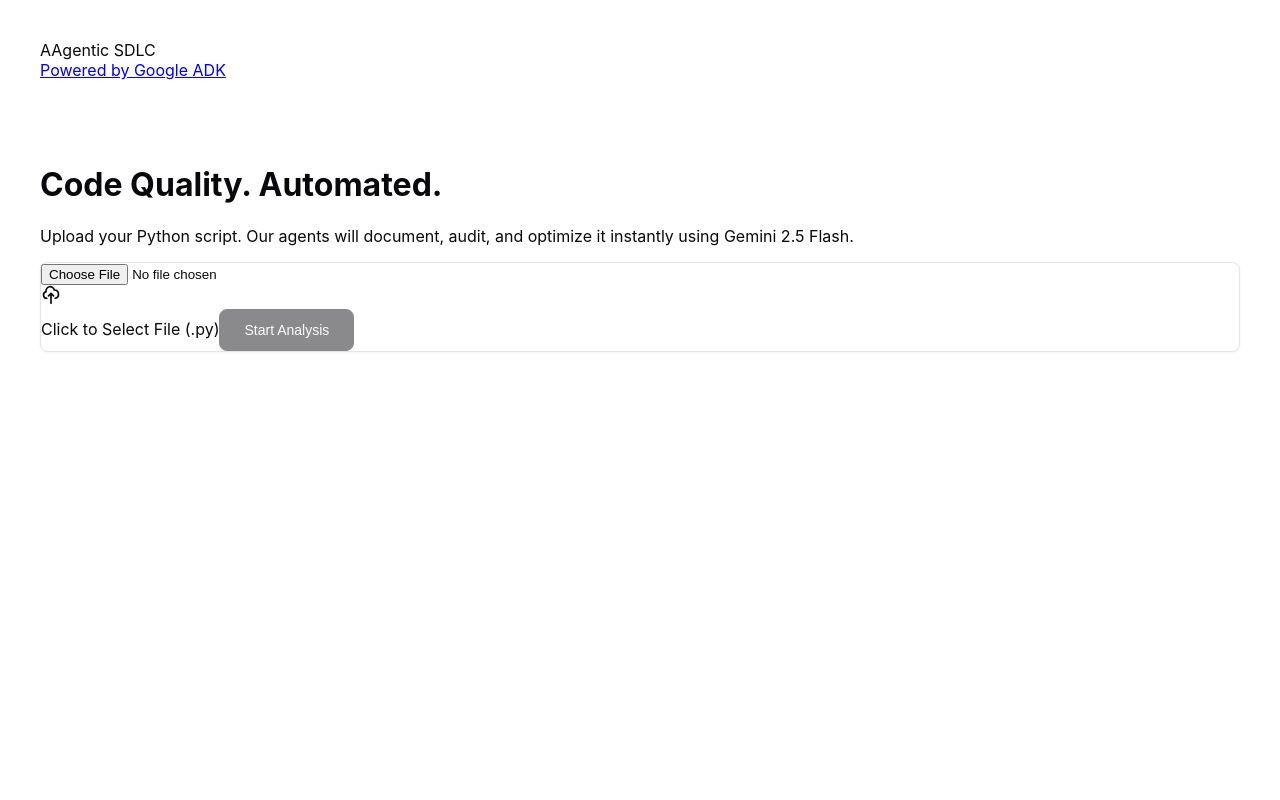
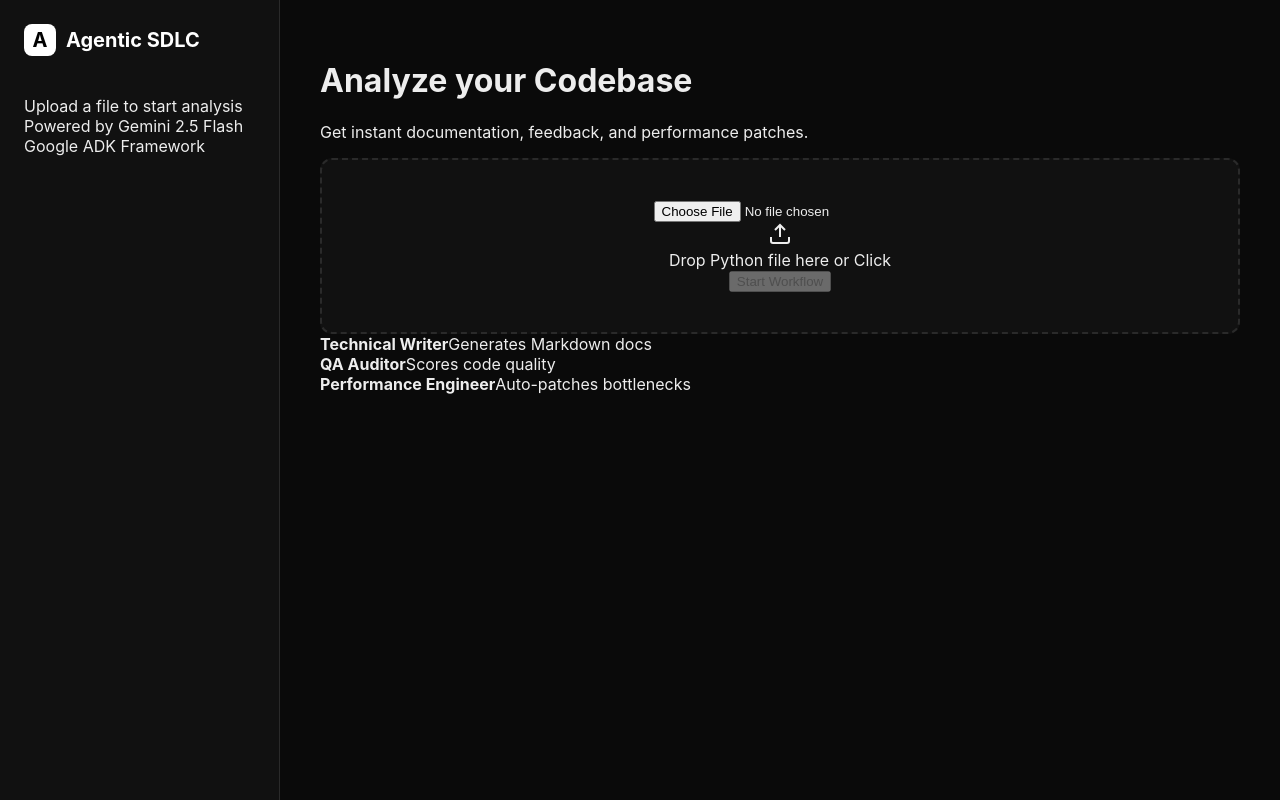
Before and after one commit to sciro24/Agentic-SDLC, a Next.js app in the folder web/: page / in a window 1280 px wide. Built offline with nearby package versions, Linux system fonts and the light colour scheme.

Commit message:
Implement new dark theme UI with sidebar layout and markdown rendering for analysis reports.

```diff
--- a/web/package.json
+++ b/web/package.json
@@ -10,6 +10,8 @@
   "dependencies": {
     "next": "16.1.1",
     "react": "19.2.3",
-    "react-dom": "19.2.3"
+    "react-dom": "19.2.3",
+    "react-markdown": "^10.1.0",
+    "remark-gfm": "^4.0.1"
   }
 }
--- a/web/src/app/globals.css
+++ b/web/src/app/globals.css
@@ -1,157 +1,212 @@
 :root {
-  --background: #ffffff;
-  --foreground: #09090b;
-  --card: #ffffff;
-  --card-foreground: #09090b;
-  --popover: #ffffff;
-  --popover-foreground: #09090b;
-  --primary: #18181b;
-  --primary-foreground: #fafafa;
-  --muted: #f4f4f5;
-  --muted-foreground: #71717a;
-  --accent: #f4f4f5;
-  --accent-foreground: #18181b;
-  --destructive: #ef4444;
-  --destructive-foreground: #fafafa;
-  --border: #e4e4e7;
-  --input: #e4e4e7;
-  --ring: #18181b;
-  --radius: 0.5rem;
+  /* Modern Clean Palette (Linear/Vercel inspired) */
+  --bg-app: #0a0a0a;
+  --bg-panel: #111111;
+  --bg-surface: #1c1c1c;
+  --border-subtle: #2a2a2a;
+  --border-accent: #444;
 
-  --font-sans: 'Inter', -apple-system, BlinkMacSystemFont, "Segoe UI", Roboto, "Helvetica Neue", Arial, sans-serif;
-  --font-mono: 'JetBrains Mono', 'Fira Code', monospace;
+  --text-primary: #ededed;
+  --text-secondary: #a1a1aa;
+  --text-muted: #52525b;
+
+  --accent-blue: #3b82f6;
+  --accent-blue-dim: rgba(59, 130, 246, 0.1);
+  --accent-green: #22c55e;
+  --accent-green-dim: rgba(34, 197, 94, 0.1);
+
+  --radius-sm: 6px;
+  --radius-md: 12px;
+  --radius-lg: 20px;
+
+  --font-sans: 'Inter', -apple-system, system-ui, sans-serif;
+  --font-mono: 'JetBrains Mono', 'Menlo', monospace;
 }
 
-.dark {
-  --background: #09090b;
-  --foreground: #fafafa;
-  --card: #09090b;
-  --card-foreground: #fafafa;
-  --primary: #fafafa;
-  --primary-foreground: #18181b;
-  --muted: #27272a;
-  --muted-foreground: #a1a1aa;
-  --accent: #27272a;
-  --accent-foreground: #fafafa;
-  --border: #27272a;
-  --input: #27272a;
+* {
+  box-sizing: border-box;
 }
 
 body {
-  background-color: var(--background);
-  color: var(--foreground);
+  background-color: var(--bg-app);
+  color: var(--text-primary);
   font-family: var(--font-sans);
+  margin: 0;
   -webkit-font-smoothing: antialiased;
 }
 
-/* Minimalist Utilities */
-.container {
+/* Layout Containers */
+.app-container {
+  display: flex;
+  min-height: 100vh;
+}
+
+.sidebar {
+  width: 280px;
+  background: var(--bg-panel);
+  border-right: 1px solid var(--border-subtle);
+  padding: 24px;
+  display: flex;
+  flex-direction: column;
+  position: sticky;
+  top: 0;
+  height: 100vh;
+}
+
+.main-content {
+  flex: 1;
+  padding: 40px;
+  overflow-y: auto;
   max-width: 1200px;
   margin: 0 auto;
-  padding: 2rem;
 }
 
-.card {
-  background-color: var(--card);
-  color: var(--card-foreground);
-  border: 1px solid var(--border);
-  border-radius: var(--radius);
-  box-shadow: 0 1px 3px rgba(0, 0, 0, 0.05);
-  transition: all 0.2s ease;
+/* Components */
+.brand {
+  font-size: 20px;
+  font-weight: 700;
+  display: flex;
+  align-items: center;
+  gap: 10px;
+  margin-bottom: 40px;
+  color: #fff;
 }
 
-.card:hover {
-  box-shadow: 0 4px 6px rgba(0, 0, 0, 0.05);
+.brand-icon {
+  width: 32px;
+  height: 32px;
+  background: white;
+  color: black;
+  border-radius: 8px;
+  display: grid;
+  place-items: center;
 }
 
-.btn {
-  display: inline-flex;
+.nav-item {
+  display: flex;
   align-items: center;
-  justify-content: center;
-  border-radius: var(--radius);
+  gap: 12px;
+  padding: 12px;
+  border-radius: var(--radius-sm);
+  color: var(--text-secondary);
+  cursor: pointer;
+  transition: all 0.2s;
+  font-size: 14px;
   font-weight: 500;
-  padding: 0.75rem 1.5rem;
-  font-size: 0.875rem;
-  transition: colors 0.2s;
-  cursor: pointer;
+  border: 1px solid transparent;
 }
 
-.btn-primary {
-  background-color: var(--primary);
-  color: var(--primary-foreground);
-  border: 1px solid var(--primary);
+.nav-item:hover {
+  background: var(--bg-surface);
+  color: white;
 }
 
-.btn-primary:hover {
-  opacity: 0.9;
+.nav-item.active {
+  background: var(--bg-surface);
+  color: white;
+  border-color: var(--border-subtle);
 }
 
-.btn-primary:disabled {
-  opacity: 0.5;
-  cursor: not-allowed;
+.upload-area {
+  border: 2px dashed var(--border-subtle);
+  border-radius: var(--radius-md);
+  padding: 40px;
+  text-align: center;
+  cursor: pointer;
+  transition: all 0.2s;
+  background: var(--bg-panel);
 }
 
-.mono-box {
-  background: var(--muted);
-  font-family: var(--font-mono);
-  padding: 1rem;
-  border-radius: var(--radius);
-  font-size: 0.85rem;
-  overflow-x: auto;
-  border: 1px solid var(--border);
+.upload-area:hover {
+  border-color: var(--text-secondary);
+  background: var(--bg-surface);
 }
 
-.badge {
-  display: inline-flex;
-  align-items: center;
-  border-radius: 9999px;
-  padding: 0.25rem 0.75rem;
-  font-size: 0.75rem;
-  font-weight: 600;
-  line-height: 1;
+.stat-grid {
+  display: grid;
+  grid-template-columns: repeat(3, 1fr);
+  gap: 20px;
+  margin-bottom: 30px;
 }
 
-.badge-success {
-  background: #dcfce7;
-  color: #166534;
+.stat-card {
+  background: var(--bg-panel);
+  border: 1px solid var(--border-subtle);
+  padding: 20px;
+  border-radius: var(--radius-md);
+  text-align: center;
 }
 
-.badge-warning {
-  background: #fef9c3;
-  color: #854d0e;
+.stat-value {
+  font-size: 32px;
+  font-weight: 700;
+  margin-bottom: 4px;
 }
 
-.badge-error {
-  background: #fee2e2;
-  color: #991b1b;
+.stat-label {
+  color: var(--text-secondary);
+  font-size: 12px;
+  text-transform: uppercase;
+  letter-spacing: 1px;
 }
 
-/* Grid & Layout */
-.grid-cols-3 {
-  display: grid;
-  grid-template-columns: repeat(3, 1fr);
-  gap: 1.5rem;
+/* Markdown Styles (GitHub Dark inspired) */
+.markdown-body {
+  line-height: 1.6;
+  color: #e6edf3;
 }
 
-@media (max-width: 768px) {
-  .grid-cols-3 {
-    grid-template-columns: 1fr;
-  }
+.markdown-body h1,
+.markdown-body h2,
+.markdown-body h3 {
+  border-bottom: 1px solid var(--border-subtle);
+  padding-bottom: 0.3em;
+  margin-bottom: 1em;
+  margin-top: 24px;
 }
 
-/* Animations */
-@keyframes slideIn {
-  from {
-    opacity: 0;
-    transform: translateY(10px);
-  }
-
-  to {
-    opacity: 1;
-    transform: translateY(0);
-  }
+.markdown-body code {
+  background: rgba(110, 118, 129, 0.4);
+  padding: 0.2em 0.4em;
+  border-radius: 6px;
+  font-family: var(--font-mono);
+  font-size: 85%;
 }
 
-.animate-in {
-  animation: slideIn 0.4s ease-out forwards;
+.markdown-body pre {
+  background: #161b22;
+  padding: 16px;
+  border-radius: 6px;
+  overflow: auto;
 }
+
+.markdown-body pre code {
+  background: transparent;
+  padding: 0;
+}
+
+.markdown-body blockquote {
+  border-left: 4px solid var(--border-subtle);
+  padding-left: 1em;
+  color: var(--text-secondary);
+}
+
+.markdown-body ul,
+.markdown-body ol {
+  padding-left: 2em;
+}
+
+.markdown-body table {
+  width: 100%;
+  border-collapse: collapse;
+}
+
+.markdown-body th,
+.markdown-body td {
+  border: 1px solid var(--border-subtle);
+  padding: 6px 13px;
+}
+
+.markdown-body tr:nth-child(2n) {
+  background-color: var(--bg-surface);
+}
--- a/web/src/app/page.js
+++ b/web/src/app/page.js
@@ -1,9 +1,15 @@
 "use client";
 import { useState } from 'react';
+import ReactMarkdown from 'react-markdown';
+import remarkGfm from 'remark-gfm';
 
-// Icons
-const IconUpload = () => <svg width="20" height="20" fill="none" viewBox="0 0 24 24" stroke="currentColor"><path strokeLinecap="round" strokeLinejoin="round" strokeWidth={2} d="M7 16a4 4 0 01-.88-7.903A5 5 0 1115.9 6L16 6a5 5 0 011 9.9M15 13l-3-3m0 0l-3 3m3-3v12" /></svg>;
-const IconCheck = () => <svg width="20" height="20" fill="none" viewBox="0 0 24 24" stroke="currentColor"><path strokeLinecap="round" strokeLinejoin="round" strokeWidth={2} d="M5 13l4 4L19 7" /></svg>;
+// -- ICONS --
+const Icons = {
+  Upload: () => <svg width="24" height="24" fill="none" stroke="currentColor" strokeWidth="2" viewBox="0 0 24 24"><path d="M21 15v4a2 2 0 0 1-2 2H5a2 2 0 0 1-2-2v-4M17 8l-5-5-5 5M12 3v12" /></svg>,
+  Docs: () => <svg width="20" height="20" fill="none" stroke="currentColor" strokeWidth="2" viewBox="0 0 24 24"><path d="M14 2H6a2 2 0 0 0-2 2v16a2 2 0 0 0 2 2h12a2 2 0 0 0 2-2V8z" /><path d="M14 2v6h6" /><path d="M16 13H8" /><path d="M16 17H8" /><path d="M10 9H8" /></svg>,
+  Check: () => <svg width="20" height="20" fill="none" stroke="currentColor" strokeWidth="2" viewBox="0 0 24 24"><path d="M22 11.08V12a10 10 0 1 1-5.93-9.14" /><path d="M22 4L12 14.01l-3-3" /></svg>,
+  Code: () => <svg width="20" height="20" fill="none" stroke="currentColor" strokeWidth="2" viewBox="0 0 24 24"><path d="M16 18l6-6-6-6" /><path d="M8 6l-6 6 6 6" /></svg>,
+};
 
 export default function Home() {
   const [file, setFile] = useState(null);
@@ -11,184 +17,208 @@ export default function Home() {
   const [result, setResult] = useState(null);
   const [activeTab, setActiveTab] = useState('docs');
 
-  const handleFileChange = (e) => {
-    if (e.target.files) setFile(e.target.files[0]);
-  };
-
   const handleUpload = async () => {
     if (!file) return;
     setLoading(true);
-    setResult(null);
 
+    // Simulate slight delay for better UX feel or use real API
     const formData = new FormData();
     formData.append('file', file);
 
     try {
-      const res = await fetch('http://localhost:8000/analyze-code', {
-        method: 'POST',
-        body: formData,
-      });
-      if (!res.ok) throw new Error('Analysis failed');
+      const res = await fetch('http://localhost:8000/analyze-code', { method: 'POST', body: formData });
       const data = await res.json();
       setResult(data);
-    } catch (err) {
-      alert("Error: " + err.message);
+    } catch (e) {
+      alert("API Error. Ensure backend is running.");
     } finally {
       setLoading(false);
     }
   };
 
   return (
-    <main className="min-h-screen pb-20">
+    <div className="app-container">
+      {/* SIDEBAR NAVIGATION */}
+      <aside className="sidebar">
+        <div className="brand">
+          <div className="brand-icon">A</div>
+          <span>Agentic SDLC</span>
+        </div>
 
-      {/* Navbar */}
-      <nav className="border-b border-[var(--border)] bg-[var(--background)] sticky top-0 z-50">
-        <div className="container flex h-16 items-center justify-between">
-          <div className="flex items-center gap-2 font-semibold text-lg">
-            <span className="w-8 h-8 bg-black text-white rounded-lg flex items-center justify-center">A</span>
-            Agentic SDLC
+        <nav className="flex flex-col gap-2">
+          {!result ? (
+            <div className="p-4 text-sm text-[var(--text-muted)] text-center">
+              Upload a file to start analysis
             </div>
-          <a href="https://github.com/google/adk-python" target="_blank" className="text-sm text-[var(--muted-foreground)] hover:text-[var(--foreground)]">
-            Powered by Google ADK
-          </a>
-        </div>
+          ) : (
+            <>
+              <NavItem
+                label="Documentation"
+                icon={<Icons.Docs />}
+                active={activeTab === 'docs'}
+                onClick={() => setActiveTab('docs')}
+              />
+              <NavItem
+                label="Quality Audit"
+                icon={<Icons.Check />}
+                active={activeTab === 'eval'}
+                onClick={() => setActiveTab('eval')}
+              />
+              {result.optimization && (
+                <NavItem
+                  label="Optimization"
+                  icon={<Icons.Code />}
+                  active={activeTab === 'code'}
+                  onClick={() => setActiveTab('code')}
+                />
+              )}
+            </>
+          )}
         </nav>
 
-      {/* Hero */}
-      <div className="container py-20 text-center animate-in">
-        <h1 className="text-4xl md:text-6xl font-bold tracking-tight mb-6">
-          Code Quality. Automated.
-        </h1>
-        <p className="text-xl text-[var(--muted-foreground)] max-w-2xl mx-auto mb-10">
-          Upload your Python script. Our agents will document, audit, and optimize it instantly using Gemini 2.5 Flash.
+        <div className="mt-auto pt-8 text-xs text-[var(--text-muted)]">
+          Powered by Gemini 2.5 Flash
+          <br />Google ADK Framework
+        </div>
+      </aside>
+
+      {/* MAIN CONTENT AREA */}
+      <main className="main-content">
+        {!result ? (
+          // EMPTY STATE / UPLOAD
+          <div className="flex flex-col items-center justify-center h-full">
+            <h1 className="text-4xl font-bold mb-4">Analyze your Codebase</h1>
+            <p className="text-[var(--text-secondary)] mb-8 text-lg">
+              Get instant documentation, feedback, and performance patches.
             </p>
 
-        {/* Upload Box */}
-        <div className="max-w-md mx-auto card p-2 bg-[var(--card)]">
-          <div className="border-2 border-dashed border-[var(--border)] rounded-lg p-8 flex flex-col items-center justify-center gap-4 transition-colors hover:bg-[var(--muted)]/50">
+            <div className="upload-area w-full max-w-lg">
               <input
                 type="file"
+                id="file"
+                className="hidden"
                 accept=".py"
-              onChange={handleFileChange}
-              id="file-upload"
-              className="hidden"
+                onChange={(e) => setFile(e.target.files[0])}
               />
-            <label htmlFor="file-upload" className="cursor-pointer flex flex-col items-center gap-2">
-              <div className="w-12 h-12 bg-[var(--muted)] rounded-full flex items-center justify-center">
-                <IconUpload />
+              <label htmlFor="file" className="flex flex-col items-center gap-4 cursor-pointer">
+                <div className="w-16 h-16 bg-[var(--bg-surface)] rounded-full flex items-center justify-center text-[var(--text-secondary)] hover:text-white transition-colors">
+                  <Icons.Upload />
                 </div>
-              <span className="font-medium">
-                {file ? file.name : "Click to Select File (.py)"}
-              </span>
+                <div className="text-lg font-medium">
+                  {file ? file.name : "Drop Python file here or Click"}
+                </div>
               </label>
 
               <button
                 onClick={handleUpload}
                 disabled={!file || loading}
-              className="btn btn-primary w-full mt-2"
+                className={`mt-6 px-8 py-3 rounded-lg font-bold text-white transition-all w-full
+                  ${!file ? 'bg-[var(--border-subtle)] cursor-not-allowed text-[var(--text-muted)]'
+                    : 'bg-white text-black hover:opacity-90'}`}
               >
-              {loading ? "Processing..." : "Start Analysis"}
+                {loading ? "Initializing Agents..." : "Start Workflow"}
               </button>
+            </div>
+
+            <div className="mt-12 grid grid-cols-3 gap-8 text-center text-sm text-[var(--text-muted)]">
+              <div>
+                <strong className="block text-white mb-1">Technical Writer</strong>
+                Generates Markdown docs
+              </div>
+              <div>
+                <strong className="block text-white mb-1">QA Auditor</strong>
+                Scores code quality
+              </div>
+              <div>
+                <strong className="block text-white mb-1">Performance Engineer</strong>
+                Auto-patches bottlenecks
               </div>
             </div>
           </div>
-
-      {/* Dashboard Results */}
-      {result && (
-        <div className="container animate-in">
-          <div className="grid grid-cols-1 md:grid-cols-4 gap-8">
-
-            {/* Sidebar Navigation */}
-            <div className="md:col-span-1 space-y-2">
-              <NavItem active={activeTab === 'docs'} onClick={() => setActiveTab('docs')} label="Documentation" />
-              <NavItem active={activeTab === 'eval'} onClick={() => setActiveTab('eval')} label="Quality Audit" />
-              {result.optimization && (
-                <NavItem active={activeTab === 'code'} onClick={() => setActiveTab('code')} label="Optimized Code" />
-              )}
+        ) : (
+          // RESULTS VIEW
+          <div className="animate-fade-in">
+            {activeTab === 'docs' && (
+              <div className="max-w-4xl mx-auto">
+                <div className="mb-6 flex items-baseline justify-between">
+                  <h1 className="text-3xl font-bold">Documentation</h1>
+                  <span className="text-sm text-[var(--text-secondary)]">Generated by Writer Agent</span>
                 </div>
-
-            {/* Main Content Area */}
-            <div className="md:col-span-3">
-              <div className="card min-h-[500px] p-8">
-
-                {/* Documentation View */}
-                {activeTab === 'docs' && (
-                  <div className="prose prose-slate max-w-none dark:prose-invert">
-                    <h2 className="text-2xl font-bold mb-4 border-b border-[var(--border)] pb-2">Generated Documentation</h2>
-                    <div className="whitespace-pre-wrap">{result.documentation}</div>
-                  </div>
-                )}
-
-                {/* Evaluation View */}
-                {activeTab === 'eval' && (
-                  <div>
-                    <h2 className="text-2xl font-bold mb-6 border-b border-[var(--border)] pb-2">Quality Scorecard</h2>
-
-                    <div className="grid-cols-3 mb-8">
-                      <ScoreCard label="Accuracy" value={result.evaluation?.technical_accuracy} />
-                      <ScoreCard label="Completeness" value={result.evaluation?.completeness} />
-                      <ScoreCard label="Readability" value={result.evaluation?.readability} />
-                    </div>
-
-                    <div className="bg-[var(--muted)] p-6 rounded-lg border border-[var(--border)]">
-                      <h4 className="font-bold mb-2 flex items-center gap-2">
-                        <span className="text-xl">🤖</span> Agent Feedback
-                      </h4>
-                      <p className="item-body">{result.evaluation?.feedback}</p>
+                {/* MARKDOWN RENDERER */}
+                <div className="markdown-body">
+                  <ReactMarkdown remarkPlugins={[remarkGfm]}>
+                    {result.documentation}
+                  </ReactMarkdown>
                 </div>
               </div>
             )}
 
-                {/* Code View */}
-                {activeTab === 'code' && (
-                  <div>
-                    <div className="flex items-center justify-between mb-4 border-b border-[var(--border)] pb-2">
-                      <h2 className="text-2xl font-bold">Optimization Proposal</h2>
-                      <span className="badge badge-success flex gap-1 items-center px-3 py-1">
-                        <IconCheck /> Auto-Verified
-                      </span>
+            {activeTab === 'eval' && (
+              <div className="max-w-4xl mx-auto">
+                <h1 className="text-3xl font-bold mb-8">Quality Audit Report</h1>
+
+                <div className="stat-grid">
+                  <StatCard label="Accuracy" value={result.evaluation?.technical_accuracy} />
+                  <StatCard label="Completeness" value={result.evaluation?.completeness} />
+                  <StatCard label="Readability" value={result.evaluation?.readability} />
                 </div>
-                    <pre className="mono-box bg-[#0d1117] text-[#c9d1d9] p-4 rounded-lg overflow-x-auto">
-                      {result.optimization}
-                    </pre>
+
+                <div className="bg-[rgba(255,255,255,0.03)] border border-[var(--border-subtle)] rounded-xl p-8">
+                  <h3 className="text-xl font-bold mb-4 text-[var(--text-primary)]">Agent Feedback</h3>
+                  <p className="text-[var(--text-secondary)] leading-relaxed text-lg">
+                    {result.evaluation?.feedback}
+                  </p>
+                </div>
               </div>
             )}
 
+            {activeTab === 'code' && (
+              <div className="max-w-5xl mx-auto h-full flex flex-col">
+                <div className="flex justify-between items-center mb-6">
+                  <h1 className="text-3xl font-bold">Optimized Code</h1>
+                  <button
+                    onClick={() => navigator.clipboard.writeText(result.optimization)}
+                    className="text-sm border border-[var(--border-subtle)] px-3 py-1.5 rounded-md hover:bg-[var(--bg-surface)]"
+                  >
+                    Copy Code
+                  </button>
                 </div>
+                <div className="flex-1 overflow-auto rounded-xl border border-[var(--border-subtle)] bg-[#0d1117]">
+                  <div className="p-4">
+                    <pre className="font-mono text-sm text-[#e6edf3]">
+                      <code>{result.optimization}</code>
+                    </pre>
                   </div>
                 </div>
               </div>
             )}
+          </div>
+        )}
       </main>
+    </div>
   );
 }
 
-function NavItem({ active, onClick, label }) {
+function NavItem({ label, icon, active, onClick }) {
   return (
-    <button
-      onClick={onClick}
-      className={`w-full text-left px-4 py-3 rounded-md font-medium transition-all ${active
-          ? 'bg-[var(--primary)] text-[var(--primary-foreground)] shadow-md'
-          : 'text-[var(--muted-foreground)] hover:bg-[var(--muted)]'
-        }`}
-    >
-      {label}
-    </button>
+    <div className={`nav-item ${active ? 'active' : ''}`} onClick={onClick}>
+      {icon}
+      <span>{label}</span>
+      {active && <div className="ml-auto w-1.5 h-1.5 rounded-full bg-white shadow-[0_0_8px_white]" />}
+    </div>
   );
 }
 
-function ScoreCard({ label, value }) {
-  const score = parseFloat(value || 0);
-  let badgeClass = "badge-error";
-  if (score >= 7) badgeClass = "badge-warning";
-  if (score >= 9) badgeClass = "badge-success";
+function StatCard({ label, value }) {
+  const num = parseFloat(value || 0);
+  let color = '#ef4444'; // red
+  if (num >= 7) color = '#f59e0b'; // orange
+  if (num >= 9) color = '#22c55e'; // green
 
   return (
-    <div className="flex flex-col items-center justify-center p-6 border border-[var(--border)] rounded-lg bg-[var(--background)]">
-      <div className={`text-5xl font-bold mb-2 ${score >= 9 ? 'text-green-600' : score >= 7 ? 'text-yellow-600' : 'text-red-600'}`}>
-        {value}
-      </div>
-      <span className="text-sm font-semibold uppercase tracking-wider text-[var(--muted-foreground)]">{label}</span>
+    <div className="stat-card">
+      <div className="stat-value" style={{ color }}>{value}</div>
+      <div className="stat-label">{label}</div>
     </div>
   );
 }
```
Also changed, not shown: 1 other file (tests, documents, lock files or other folders). Lines whose indentation alone changed are shown as unchanged.
